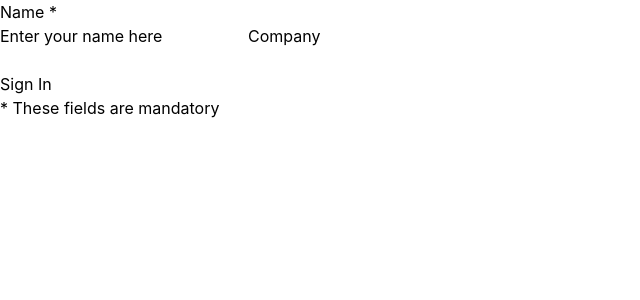
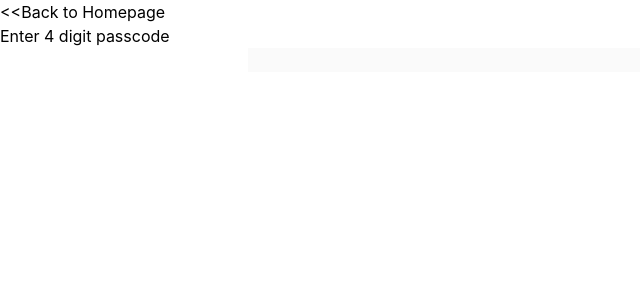
Before and after one commit to iO-Academy/23-jan-signin-fe, a React (Create React App) app: page /AdminLogin in a window 1280 px wide. Shown: the top 300 px of the page, without its empty margins (0-640 px from the left). Built offline with nearby package versions, Linux system fonts and the light colour scheme.

Commit message:
added routing and admin login page component

```diff
--- a/package.json
+++ b/package.json
@@ -8,6 +8,7 @@
     "@testing-library/user-event": "^13.5.0",
     "react": "^18.2.0",
     "react-dom": "^18.2.0",
+    "react-router-dom": "^6.10.0",
     "react-scripts": "5.0.1",
     "web-vitals": "^2.1.4"
   },
--- /dev/null
+++ b/src/AdminLoginPage/index.js
@@ -0,0 +1,76 @@
+import Nav from "../Nav";
+import {useState} from "react";
+
+const AdminLoginPage = () => {
+
+    const approvedCode = ['4', '0', '0', '4']
+    let strRegex = /^\d+$/
+
+    const [code, setCode] = useState([])
+    const [inputFirst, setInputFirst] = useState('')
+    const [inputSecond, setInputSecond] = useState('')
+    const [inputThird, setInputThird] = useState('')
+    const [inputFourth, setInputFourth] = useState('')
+
+    const handleInputFirst = (e) => {
+        setInputFirst(e.target.value)
+        // if(!strRegex.test(inputFirst)) {
+        //     console.log('invalid character')
+        // } else {
+        code.splice(0, 1, e.target.value);
+        setCode(code)
+        console.log(code)
+    }
+
+    const handleInputSecond = (e) => {
+        setInputSecond(e.target.value)
+        code.splice(1, 1, e.target.value)
+        console.log(code)
+    }
+
+    const handleInputThird = (e) => {
+        setInputThird(e.target.value)
+        code.splice(2, 1, e.target.value)
+        console.log(code)
+    }
+
+    const handleInputFourth = (e) => {
+        setInputFourth(e.target.value)
+        code.splice(3, 1, e.target.value)
+        console.log(code)
+
+    }
+
+    if(inputFourth !== '') {
+        if(approvedCode.toString() === code.toString()) {
+            console.log('next page')
+        } else {
+            console.log('incorrect password')
+            setInputFirst('')
+            setInputSecond('')
+            setInputThird('')
+            setInputFourth('')
+        }
+    }
+
+    return (
+        <>
+            <Nav />
+            <section >
+                <div className="px-64">
+                    <p>Enter 4 digit passcode</p>
+                </div>
+                <div className="px-64">
+                    <form className="">
+                        <input onChange={handleInputFirst} value={inputFirst} type="password" maxLength="1" className="border-solid border-2 border-sky-500" />
+                        <input onChange={handleInputSecond} value={inputSecond} type="password" maxLength="1" className="border-solid border-2 border-sky-500" disabled={inputFirst !== '' ? false : true} />
+                        <input onChange={handleInputThird} value={inputThird} type="password" maxLength="1" className="border-solid border-2 border-sky-500" disabled={inputSecond !== '' ? false : true} />
+                        <input onChange={handleInputFourth} value={inputFourth} type="password" maxLength="1" className="border-solid border-2 border-sky-500" disabled={inputThird !== '' ? false : true} />
+                    </form>
+                </div>
+            </section>
+        </>
+    )
+}
+
+export default AdminLoginPage;
--- a/src/App.js
+++ b/src/App.js
@@ -2,16 +2,20 @@ import './App.css';
 import LandingPage from "./LandingPage";
 import SignInPage from "./SignInPage";
 import SignedInPage from "./SignedInPage";
+import AdminLoginPage from "./AdminLoginPage";
+import {BrowserRouter, Routes, Route} from "react-router-dom";
 
 function App() {
   return (
-    <div className="bg-blue-500">
-
-      {/*<LandingPage />*/}
-        <SignInPage />
-        {/*<SignedInPage />*/}
-    </div>
-  );
+          <BrowserRouter>
+              <Routes>
+                  <Route path="/" element={<LandingPage />}/>
+                  <Route path="/Login" element={<SignInPage />}/>
+                  <Route path="/SignedIn" element={<SignedInPage />}/>
+                  <Route path="/AdminLogin" element={<AdminLoginPage />}/>
+              </Routes>
+        </BrowserRouter>
+  )
 }
 
 export default App;
--- a/src/LandingPage/index.js
+++ b/src/LandingPage/index.js
@@ -1,3 +1,4 @@
+import {Link} from "react-router-dom";
 import Button from "../Button";
 import Header from "../Header";
 
@@ -7,11 +8,11 @@ const LandingPage = () => {
         <section >
             <Header headerText="Woodchuck Office"/>
             <div className="px-64 flex justify-between">
-                <Button buttonText="Sign In"/>
+                <Link to="/Login"><Button buttonText="Sign In"/></Link>
                 <Button buttonText="Sign Out"/>
             </div>
             <footer className="py-64 px-10 flex justify-end">
-            <Button buttonText="Admin Login"/>
+                <Link to="/AdminLogin"><Button buttonText="Admin Login"/></Link>
             </footer>
         </section>
     )
--- a/src/Nav/index.js
+++ b/src/Nav/index.js
@@ -1,13 +1,10 @@
-
+import {Link} from "react-router-dom";
 
 const Nav = () => {
-    const handleClick = () => {
-        //back to homepage
-    }
 
     return (
         <div className="px-5 py-5 flex justify-end">
-        <a onClick={handleClick} className="text-4xl h-24">&lt;&lt;Back to Homepage</a>
+            <a onClick className="text-4xl h-24"><Link to="/">&lt;&lt;Back to Homepage</Link></a>
         </div>
     )
 }
--- a/src/SignInPage/index.js
+++ b/src/SignInPage/index.js
@@ -1,22 +1,25 @@
 import Button from "../Button";
+import Nav from "../Nav";
+import {Link} from "react-router-dom";
 
 const SignInPage = () => {
 
     return (
+        <>
+            <Nav />
             <section className="px-40 py-20">
                 <form action="/">
                     <label className="text-5xl">Name *</label><br></br>
                     <input type="text" id="name" name="name" value="Enter your name here" className="flex justify-center h-14 w-full"/>
                     <label className="text-5xl">Company</label><br></br>
                     <input type="text" id="company" name="company" className="bg-white border-solid h-14 w-full"/><br></br>
-                <Button buttonText="Sign In"/>
+                    <Link to="/SignedIn"><Button buttonText="Sign In"/></Link>
                 </form>
-
                 <footer className="py-64 px-10 flex justify-center">
                     <p>* These fields are mandatory</p>
                 </footer>
-
             </section>
+        </>
     )
 }
 
--- a/src/SignedInPage/index.js
+++ b/src/SignedInPage/index.js
@@ -1,4 +1,3 @@
-import Button from "../Button";
 import Header from "../Header";
 import Nav from "../Nav";
 
```
Also changed, not shown: 1 other file (tests, documents, lock files or other folders). Lines whose indentation alone changed are shown as unchanged.
